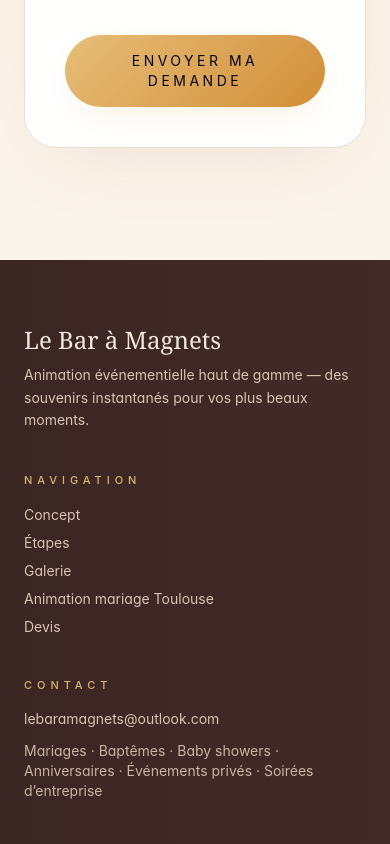
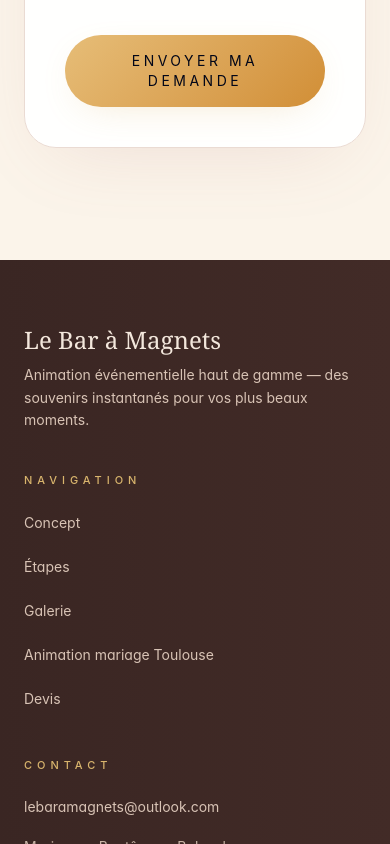
Before and after one commit to morganedelbecque-bot/le-bar-a-magnets, a React (Vite) app: page / in a window 390 px wide. Shown: the part 11156-12000 px from the top of the page. Built offline with nearby package versions, Linux system fonts and the light colour scheme.

Commit message:
fix liens footer mobile

```diff
--- a/src/components/Footer.tsx
+++ b/src/components/Footer.tsx
@@ -1,6 +1,6 @@
 export function Footer() {
   return (
-    <footer className="bg-gradient-to-r from-[#3a2623] to-[#422b27] text-[#f3e7dc] py-16 px-6">
+    <footer className="bg-gradient-to-r from-[#3a2623] to-[#422b27] text-[#f3e7dc] py-16 px-6 relative z-40">
       <div className="max-w-7xl mx-auto">
         <div className="grid md:grid-cols-3 gap-10 mb-12">
           <div>
@@ -21,31 +21,31 @@ export function Footer() {
 
             <ul className="space-y-2 text-sm text-[#d8c3b5]">
               <li>
-                <a href="#concept" className="hover:text-[#f3e7dc] transition-colors duration-200">
+                <a href="#concept" className="block py-2 hover:text-[#f3e7dc] transition-colors duration-200 relative z-50 pointer-events-auto">
                   Concept
                 </a>
               </li>
 
               <li>
-                <a href="#etapes" className="hover:text-[#f3e7dc] transition-colors duration-200">
+                <a href="#etapes" className="block py-2 hover:text-[#f3e7dc] transition-colors duration-200 relative z-50 pointer-events-auto">
                   Étapes
                 </a>
               </li>
 
               <li>
-                <a href="#galerie" className="hover:text-[#f3e7dc] transition-colors duration-200">
+                <a href="#galerie" className="block py-2 hover:text-[#f3e7dc] transition-colors duration-200 relative z-50 pointer-events-auto">
                   Galerie
                 </a>
               </li>
 
               <li>
-                <a href="/animation-mariage-toulouse" className="hover:text-[#f3e7dc] transition-colors duration-200">
+                <a href="/animation-mariage-toulouse" className="block py-2 hover:text-[#f3e7dc] transition-colors duration-200 relative z-50 pointer-events-auto">
                   Animation mariage Toulouse
                 </a>
               </li>
 
               <li>
-                <a href="#contact" className="hover:text-[#f3e7dc] transition-colors duration-200">
+                <a href="#contact" className="block py-2 hover:text-[#f3e7dc] transition-colors duration-200 relative z-50 pointer-events-auto">
                   Devis
                 </a>
               </li>
@@ -59,7 +59,7 @@ export function Footer() {
 
             <a
               href="mailto:lebaramagnets@outlook.com"
-              className="text-sm text-[#d8c3b5] hover:text-[#f3e7dc] block transition-colors duration-200"
+              className="text-sm text-[#d8c3b5] hover:text-[#f3e7dc] block transition-colors duration-200 py-2 relative z-50 pointer-events-auto"
             >
               lebaramagnets@outlook.com
             </a>
```
